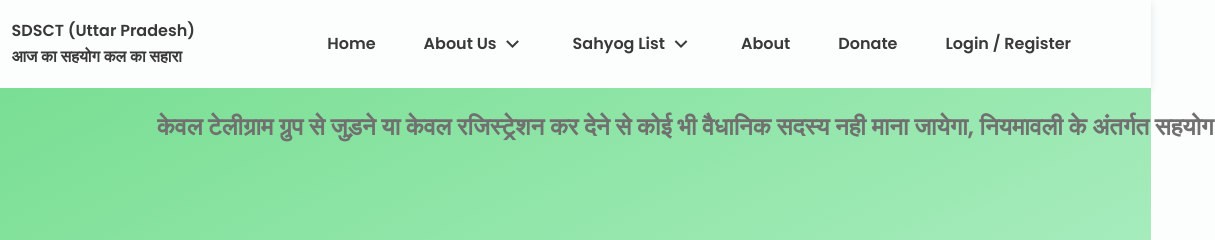
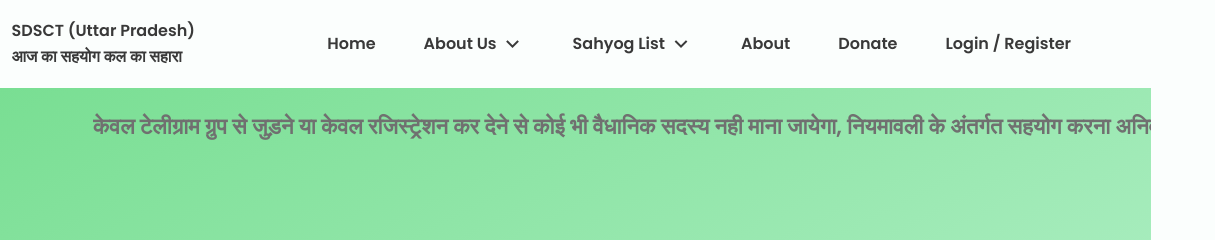
Before and after one commit to mr-dheeraj/Website-Dev-Beta, a plain HTML site: page newnav - Copy/responsive-navigation-bar/index.html in a window 1280 px wide. Shown: the top 240 px of the page, 129-1344 px from the left, 1215 px wide, since content can reach past the window. Drawn offline with nearby package versions, Linux system fonts and the light colour scheme; no server answers.

Commit message:
marquee container updated

```diff
--- a/newnav - Copy/responsive-navigation-bar/assets/css/styles.css
+++ b/newnav - Copy/responsive-navigation-bar/assets/css/styles.css
@@ -142,9 +142,10 @@ a {
     padding-block: 1.5rem 4rem;
     pointer-events: none;
     opacity: 0;
+    z-index: 2;
     transition: top 0.4s, opacity 0.3s;
   }
-  .nav__menu::-webkit-scrollbar {
+  .-togg__menu::-webkit-scrollbar {
     width: 0.5rem;
   }
   .nav__menu::-webkit-scrollbar-thumb {
@@ -371,15 +372,25 @@ a {
   height: 30px;
   overflow: hidden;
   line-height: 30px;
+  white-space: nowrap;
+  overflow: hidden;
+  position: relative; /* Add this line */
+  max-width: 100%; /* Ensure the marquee doesn't overflow its container */
+
+  /* Add the following styles to prevent horizontal scrolling */
+  overflow-x: hidden;
+  width: 100%;
+  box-sizing: border-box;
 
   .marquee {
     top: 0;
     left: 100%;
-    width: 100%;
+    width: max-content; /* Change this to 'max-content' or a specific width */
     overflow: hidden;
     position: absolute;
     white-space: nowrap;
     animation: marquee 15s linear infinite;
+    font-size: 22px;
   }
 
   .marquee2 {
@@ -421,9 +432,9 @@ a {
 
 .marquee-container {
   position: absolute;
-  width: 100%;
+  width: 200%;
   overflow: hidden;
   line-height: 30px;
   top: 7rem;
-  left: 4rem;
+  left: 0rem;
 }
--- a/newnav - Copy/responsive-navigation-bar/header.html
+++ b/newnav - Copy/responsive-navigation-bar/header.html
@@ -5,7 +5,7 @@
     <meta http-equiv="X-UA-Compatible" content="IE=edge">
     <meta name="viewport" content="width=device-width, initial-scale=1.0">
     <link rel="stylesheet" href="assets/css/styles.css">
-
+    <script src="assets/js/main.js" defer></script>
     <title>Document</title>
 </head>
 <body>
```
